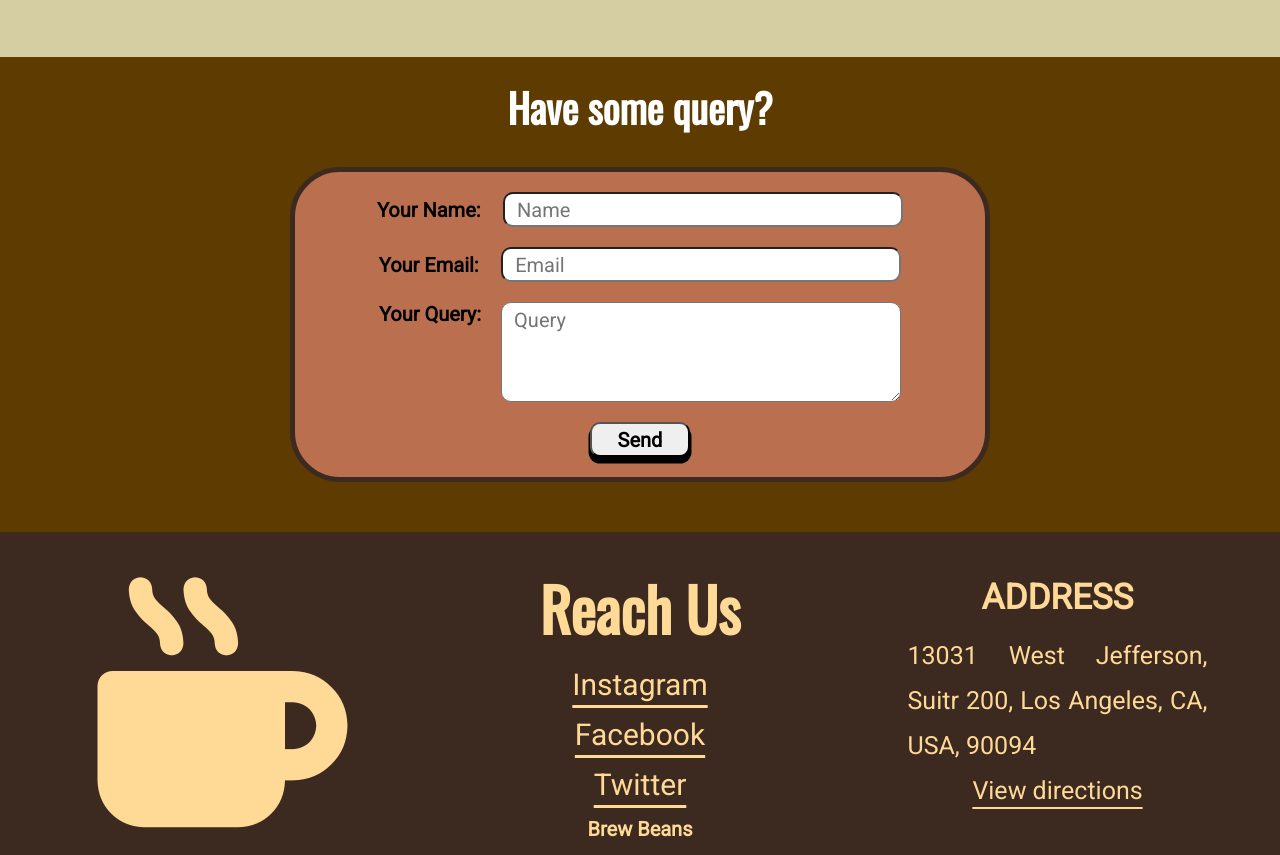
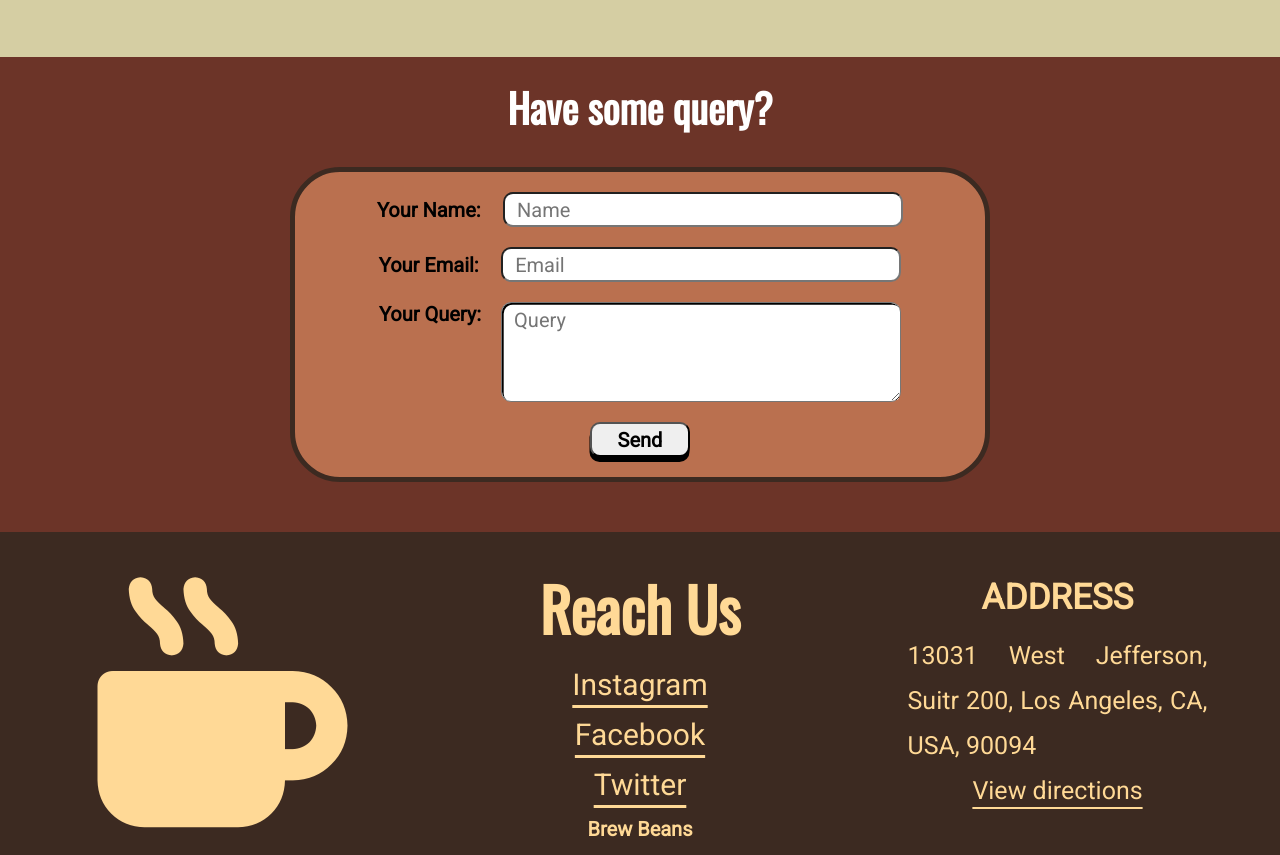
Before and after one commit to alfhankt13579/Coffee_Website, a plain HTML site: page index.html in a window 1280 px wide. Shown: the part 3845-4700 px from the top of the page. Drawn offline with nearby package versions, Linux system fonts and the light colour scheme; a web font is replaced by a local one.

Commit message:
Add files via upload

```diff
--- a/style.css
+++ b/style.css
@@ -496,7 +496,7 @@ body {
     justify-content: center;
     align-items: center;
     flex-direction: column;
-    background-color:#5e3b00;
+    background-color:#6C3428;
     color: white;
     padding: 2rem;
     padding-bottom: 5rem;
@@ -584,6 +584,7 @@ body {
     width: 25rem;
     height: 3.5rem;
     padding-left: 1.2rem;
+    box-shadow: none;
 }
 
 @media screen and (min-width: 768px) {
@@ -618,6 +619,7 @@ body {
     height: 10rem;
     padding-top: 0.5rem;
     padding-left: 1.2rem;
+    box-shadow: inset 0.17rem 0.17rem;
 }
 
 @media screen and (min-width: 768px) {
@@ -633,11 +635,17 @@ body {
     width: 10rem;
     height: 3.5rem;
     font-weight: 600;
-    box-shadow: 0rem 0.5rem 0rem 0.15rem black;
+    box-shadow: 0.05rem 0.5rem 0rem black;
+    box-shadow: -0.05rem 0.5rem 0rem black;
+    transition: all ease-in 0.1s;
 }
 
 .main7 .main7sub .button .buttonpart:active {
-    box-shadow: 0rem 0.2rem 0rem 0.1rem black;
+    /* box-shadow: inset -1.5rem 10rem 0rem black; */
+    box-shadow: inset -0.17rem -0.17rem 0rem black;
+    box-shadow: 0rem 0.2rem 0rem black;
+    box-shadow: 0.02rem 0rem 0rem black;
+    transform: translate(0rem,0.25rem);
 }
 
 .main8 {
```
